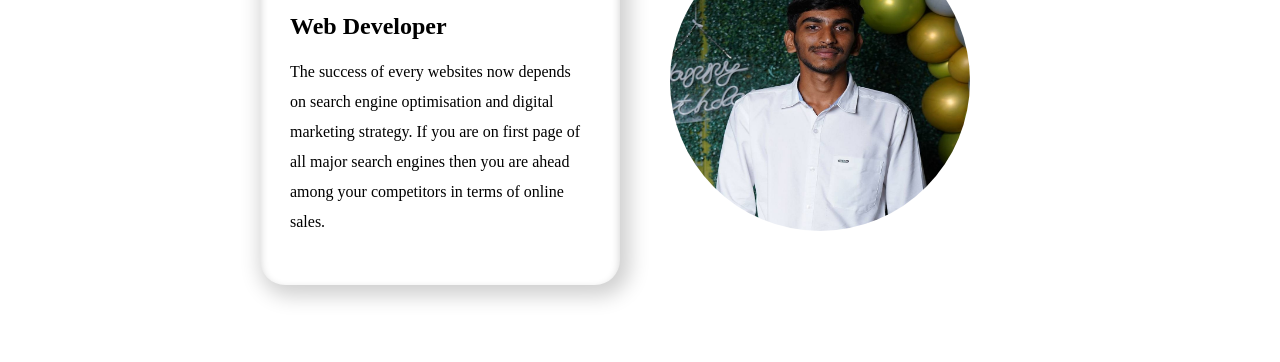
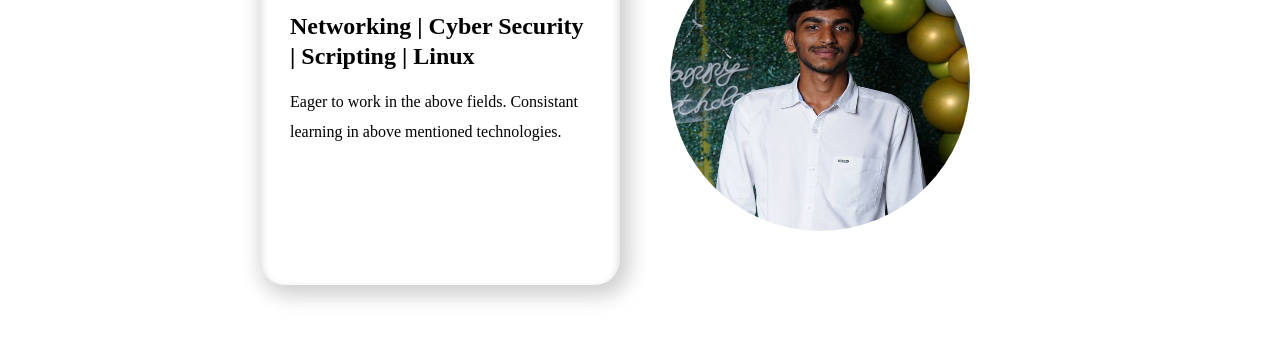
Before and after one commit to Manoj-S-mnj/My-Portfolio, a plain HTML site: page index.html in a window 1280 px wide. Shown: the part 249-611 px from the top of the page. Drawn offline with Linux system fonts and the light colour scheme; a web font is replaced by a local one.

Commit message:
Update index.html

```diff
--- a/index.html
+++ b/index.html
@@ -47,8 +47,8 @@
         <div class="name-container">
             <h3>I'm, </h3>
             <h1>Manoj S</h1>
-            <h2>Web Developer</h2>
-            <p>The success of every websites now depends on search engine optimisation and digital marketing strategy. If you are on first page of all major search engines then you are ahead among your competitors in terms of online sales.</p>
+            <h2>Networking | Cyber Security | Scripting | Linux</h2>
+            <p>Eager to work in the above fields. Consistant learning in above mentioned technologies.</p>
           </div>
           <div class="picture">
            <img src="./images/Profile Picture.jpeg" alt="Profile">
```
